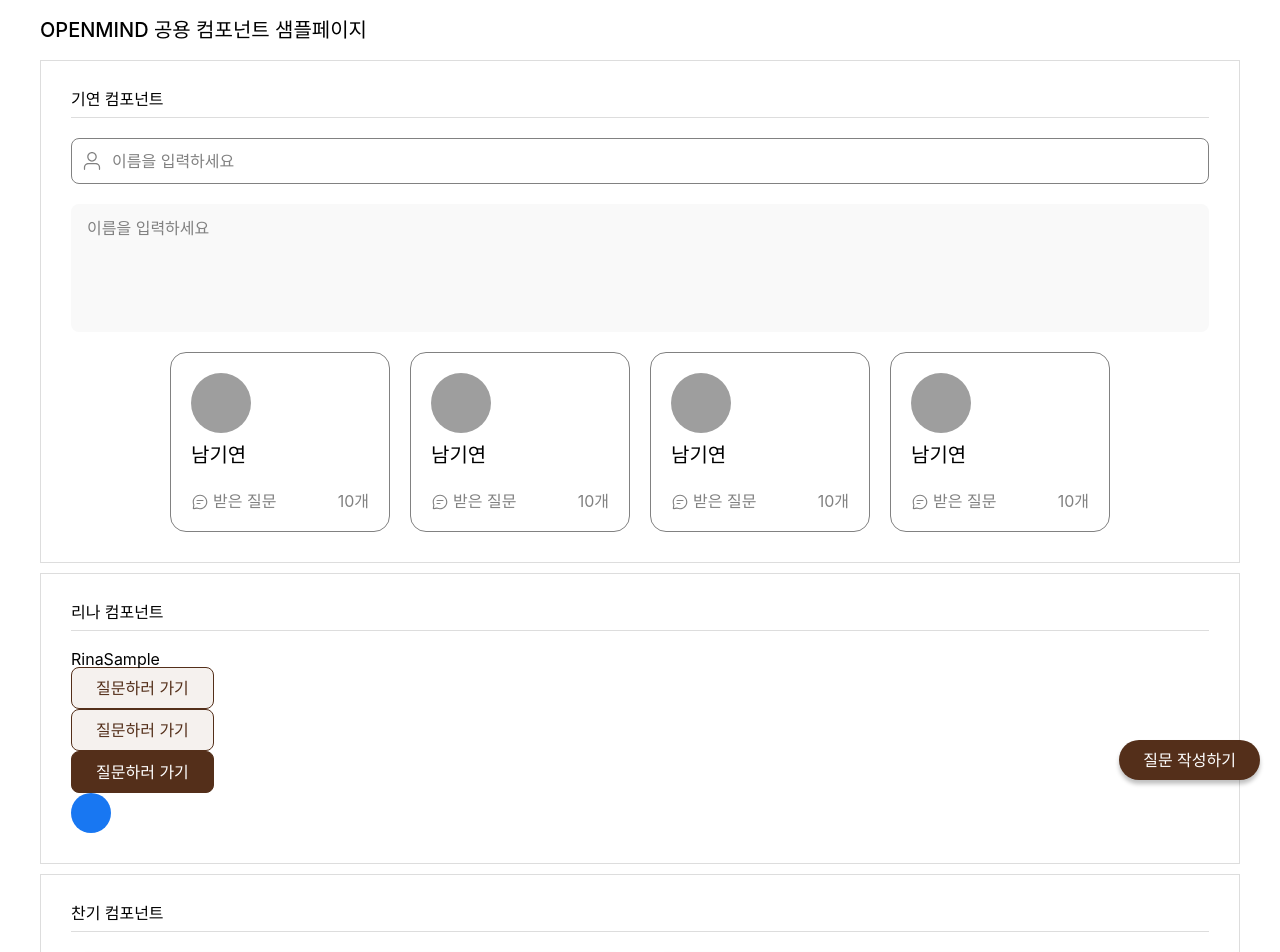
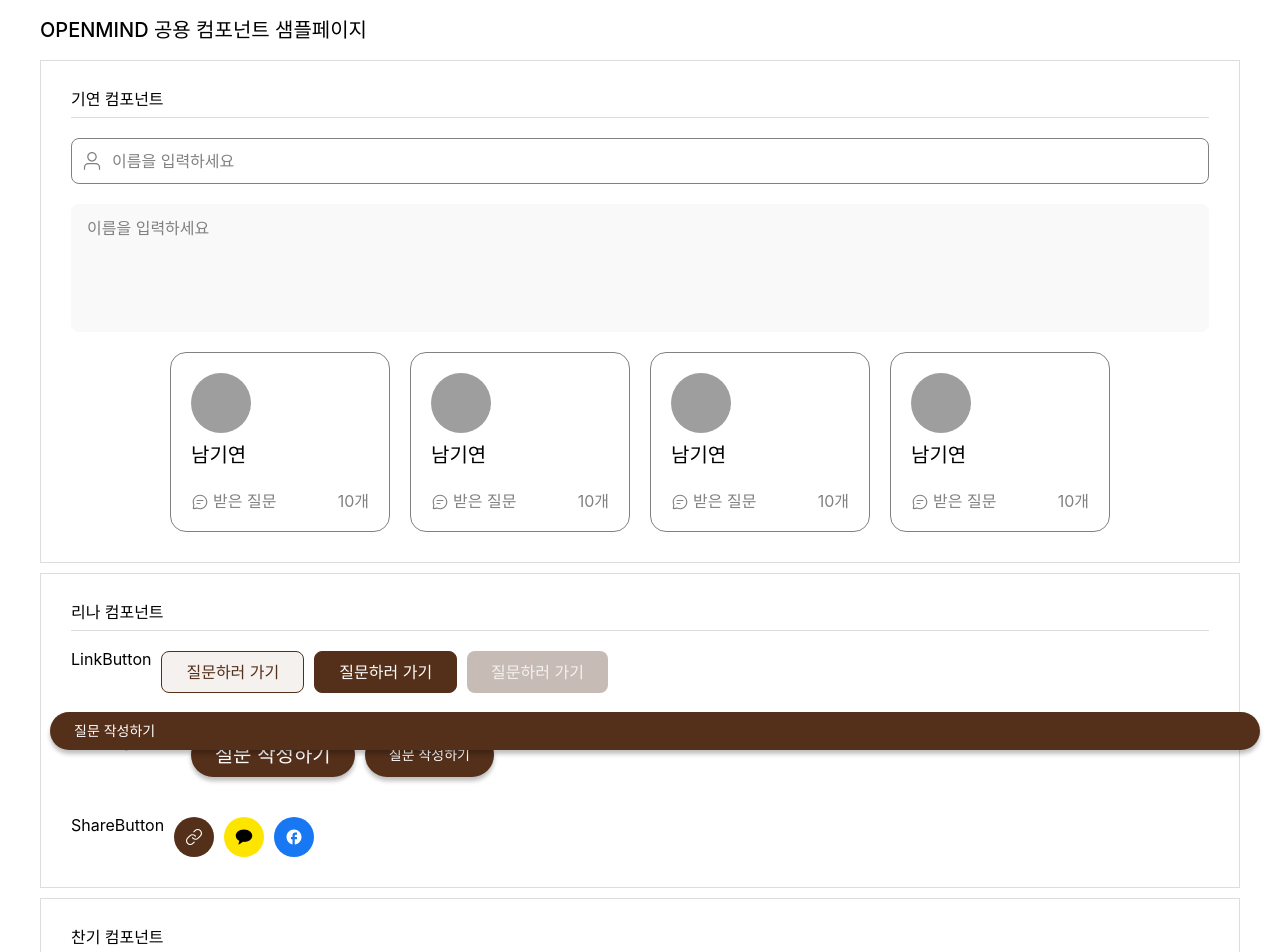
Before and after one commit to sprint12-part2/openmind, a React (Vite) app: page /sample in a window 1280 px wide. Shown: the top 952 px of the page. Built offline with nearby package versions, Linux system fonts and the light colour scheme; no server answers; grey boxes are pictures that could not be loaded; a web font is replaced by a local one.

Commit message:
Refactor: 버튼 수정중

```diff
--- a/src/components/Button/FloatingButton.jsx
+++ b/src/components/Button/FloatingButton.jsx
@@ -4,13 +4,29 @@ export function FloatingButton({
   onClick,
   children,
   className,
+  size = "md",
+  floating = true,
+  position = { top: "auto", right: "20px", bottom: "20px", left: "auto" },
   color = "primary",
   type = "button",
   disabled = false,
 }) {
   return (
     <button
-      className={clsx(styles.button, styles[color], disabled && styles.disabled, className)}
+      className={clsx(
+        styles.button,
+        styles[color],
+        styles[size],
+        disabled && styles.disabled,
+        floating && styles.floating,
+        className,
+      )}
+      style={{
+        top: floating ? position.top : "auto",
+        right: floating ? position.right : "auto",
+        bottom: floating ? position.bottom : "auto",
+        left: floating ? position.left : "auto",
+      }}
       type={type}
       onClick={onClick}
       disabled={disabled}
--- a/src/components/Button/FloatingButton.module.css
+++ b/src/components/Button/FloatingButton.module.css
@@ -1,20 +1,33 @@
 .button {
+  box-sizing: border-box;
   padding: 12px 24px;
-  font-size: var(--font-size-md);
+  font-size: var(--font-size-lg);
   border-radius: var(--board-radius-xl);
+  gap: 8px;
   color: var(--color-white);
   background-color: var(--color-primary-400);
   border: none;
-  position: fixed;
-  right: 20px;
-  bottom: 20px;
   box-shadow: 0 4px 4px rgba(0, 0, 0, 0.25);
   @media (max-width: 787px) {
     padding: 8px 12px;
     font-size: var(--font-size-sm);
   }
 }
-
+.floating {
+  position: fixed;
+  right: 20px;
+  bottom: 20px;
+}
+/* location */
+/* size */
+.md {
+  padding: 12px 24px;
+  font-size: var(--font-size-xl);
+}
+.sm {
+  padding: 12px 24px;
+  font-size: var(--font-size-sm);
+}
 /* color */
 .primary {
   color: var(--color-white);
--- a/src/components/Button/LinkButton.module.css
+++ b/src/components/Button/LinkButton.module.css
@@ -1,6 +1,7 @@
 .button {
   display: flex;
-  justify-content: space-between;
+  box-sizing: border-box;
+  justify-content: center;
   align-items: center;
   gap: 4px;
   padding: 12px 24px;
@@ -45,9 +46,9 @@
 
 /* disabled state */
 .button:disabled {
-  background-color: var(--color-primary-100);
-  border: 1px solid var(--color-primary-300);
-  color: var(--color-primary-300);
+  background-color: var(--color-primary-300);
+  border: 1px solid var(--color-primary-100);
+  color: var(--color-primary-100);
 }
 .secondary:disabled {
   background-color: var(--color-primary-300);
--- a/src/components/Button/ShareButton.jsx
+++ b/src/components/Button/ShareButton.jsx
@@ -1,4 +1,4 @@
-// import { Icon } from "@components/Icon";
+import { Icon } from "@components/Icon";
 import clsx from "clsx";
 import styles from "./ShareButton.module.css";
 export function ShareButton({
@@ -9,6 +9,7 @@ export function ShareButton({
   color = "",
   type = "button",
   disabled = false,
+  iconColor = "#ffffff",
 }) {
   const buttonStyle = {
     backgroundColor: color,
@@ -21,7 +22,7 @@ export function ShareButton({
       onClick={onClick}
       disabled={disabled}
     >
-      {icon && <Icon name={icon} size={18} />}
+      {icon && <Icon name={icon} color={iconColor} size={18} />}
       {children}
     </button>
   );
--- a/src/components/Button/ShareButton.module.css
+++ b/src/components/Button/ShareButton.module.css
@@ -2,6 +2,7 @@
   display: flex;
   justify-content: center;
   align-items: center;
+  box-sizing: border-box;
   border-radius: 50%;
   width: 40px;
   height: 40px;
--- a/src/pages/sample/components/RinaSample.jsx
+++ b/src/pages/sample/components/RinaSample.jsx
@@ -1,14 +1,45 @@
 import { LinkButton, FloatingButton, ShareButton } from "@components/Button";
-
+import styles from "./RinaSample.module.css";
 export default function RinaSample() {
   return (
-    <div>
-      RinaSample
-      <LinkButton color="primary">질문하러 가기</LinkButton>
-      <LinkButton color="primary">질문하러 가기</LinkButton>
-      <LinkButton color="secondary">질문하러 가기</LinkButton>
-      <ShareButton color="#1877F2"></ShareButton>
-      <FloatingButton>질문 작성하기</FloatingButton>
+    <div className={styles.rinaPage__container}>
+      <div className={styles.rinaPage__content}>
+        LinkButton
+        <LinkButton color="primary">질문하러 가기</LinkButton>
+        <LinkButton color="secondary">질문하러 가기</LinkButton>
+        <LinkButton color="secondary" disabled={true}>
+          질문하러 가기
+        </LinkButton>
+      </div>
+      <div className={styles.rinaPage__content}>
+        FloatingButton
+        {/* 플로팅 버튼으로 사용할 때 floating 값을 true로 설정
+            원하는 위치를 top,right,bottom,left 를 사용해서 위치 지정 가능 기본 위치는 right:20px, bottom:20px
+        */}
+        <FloatingButton size="md" floating={false}>
+          질문 작성하기
+        </FloatingButton>
+        <FloatingButton size="sm" floating={false}>
+          질문 작성하기
+        </FloatingButton>
+        <FloatingButton size="sm" floating={true} position={{ bottom: "50px", left: "50px" }}>
+          질문 작성하기
+        </FloatingButton>
+      </div>
+      <div className={styles.rinaPage__content}>
+        ShareButton
+        <ShareButton
+          color="var(--color-primary-400)"
+          icon="link"
+          iconColor="var(--color-white)"
+        ></ShareButton>
+        <ShareButton
+          color="var(--color-yellow)"
+          icon="kakao"
+          iconColor="var(--color-black)"
+        ></ShareButton>
+        <ShareButton color="#1877F2" icon="facebook" iconColor="var(--color-white)"></ShareButton>
+      </div>
     </div>
   );
 }
--- /dev/null
+++ b/src/pages/sample/components/RinaSample.module.css
@@ -0,0 +1,10 @@
+.rinaPage__container {
+  display: flex;
+  flex-direction: column;
+  gap: 40px;
+}
+
+.rinaPage__content {
+  display: flex;
+  gap: 10px;
+}
```
